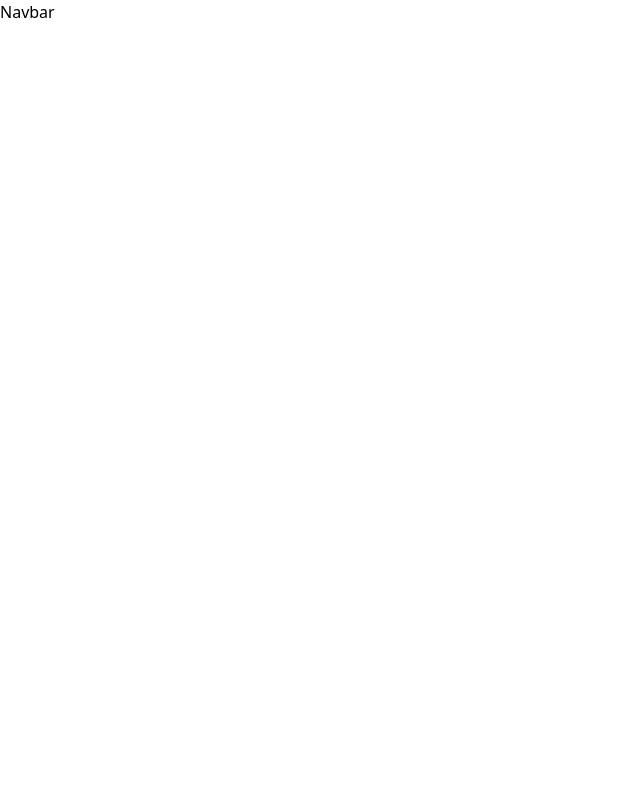
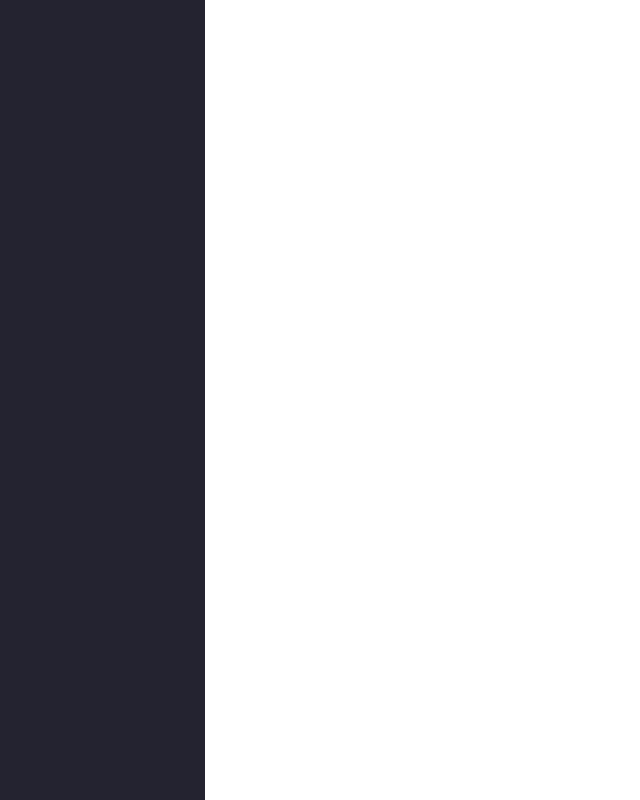
Before and after one commit to RiaChacko/NextGenWellness, a React (Vite) app: page /navbar in a window 1280 px wide. Shown: the whole page, without its empty margins (0-640 px from the left). Built offline with nearby package versions, Linux system fonts and the light colour scheme; a web font is replaced by a local one.

Commit message:
plain navbar background

```diff
--- a/src/pages/Navbar.css
+++ b/src/pages/Navbar.css
@@ -0,0 +1,8 @@
+.n-background {
+  background-color: #242330;
+  height: 100vh;
+  width: 16vw;
+  position: fixed;
+  top: 0;
+  left: 0;
+}
--- a/src/pages/Navbar.jsx
+++ b/src/pages/Navbar.jsx
@@ -3,7 +3,11 @@ import "../pages/Navbar.css";
 function Navbar () {
     return(
         <div>
-            <h1>Navbar</h1>
+            <div className="n-background">
+                <div className="buttons">
+
+                </div>
+            </div>
         </div>
     );
 }
```
